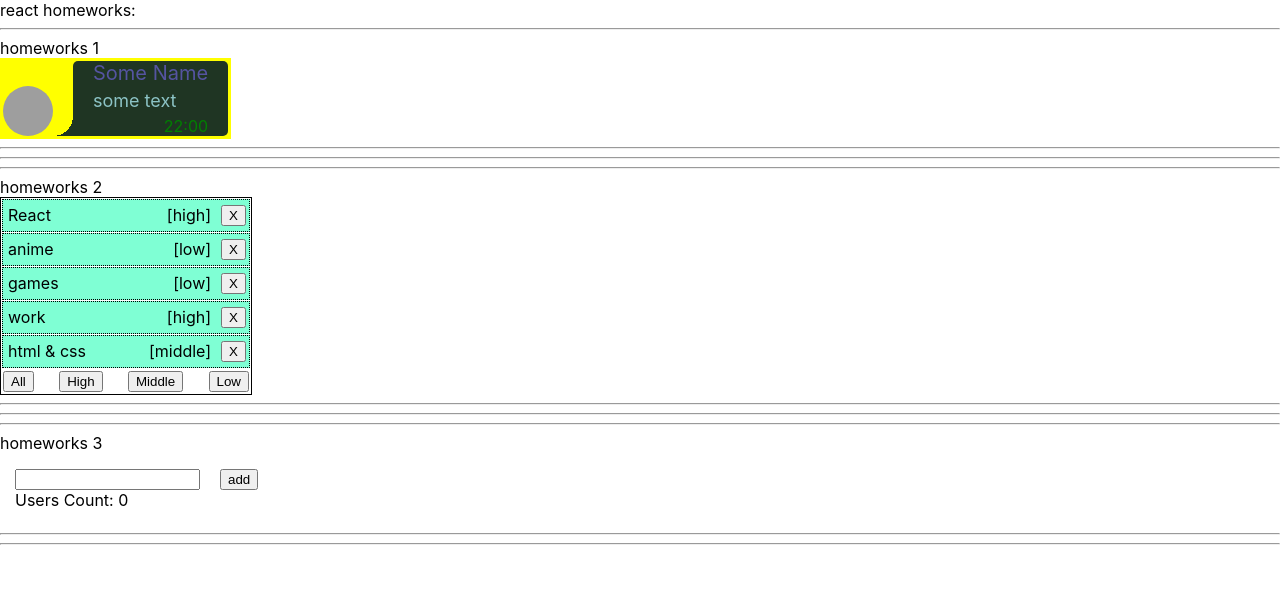
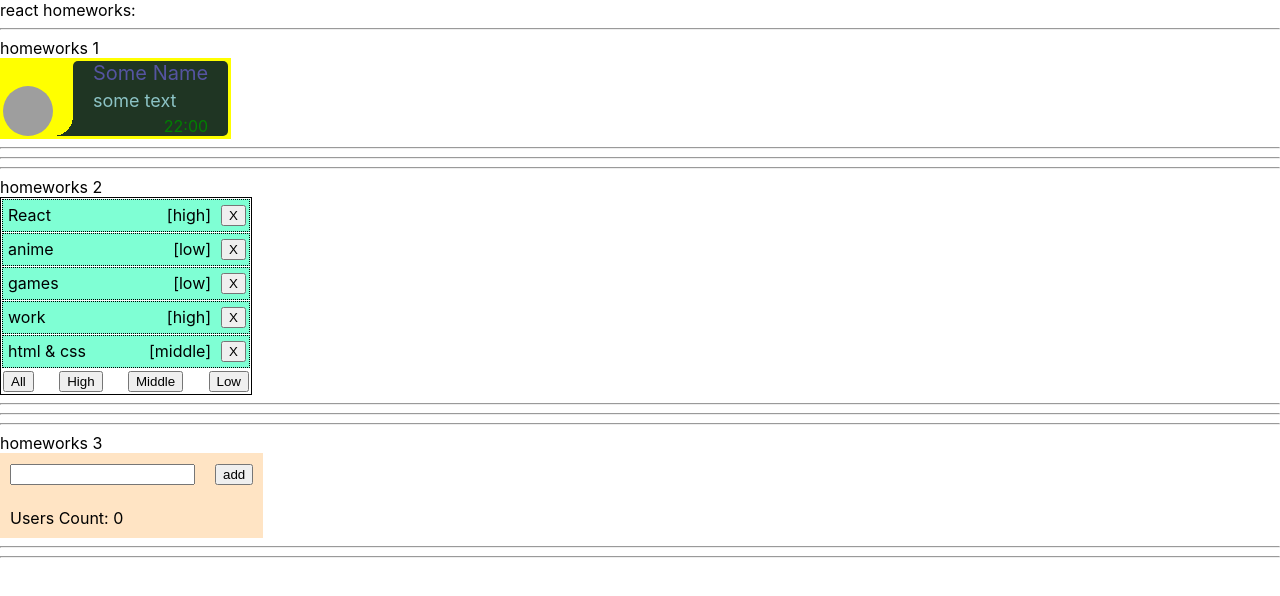
Before and after one commit to Maystrenko-Alex/HomeWorksReact, a React (Create React App) app: page / in a window 1280 px wide. Shown: the top 596 px of the page. Built offline with nearby package versions, Linux system fonts and the light colour scheme; grey boxes are pictures that could not be loaded.

Commit message:
homeworks H3

```diff
--- a/src/p2-homeworks/h3/Greeting.module.css
+++ b/src/p2-homeworks/h3/Greeting.module.css
@@ -1,7 +1,12 @@
 .wrapper {
     display: flex;
-    padding: 15px;
+    padding: 10px;
     flex-direction: column;
+    background-color: bisque;
+    width: fit-content;
+}
+.input_wrapper{
+  height: 45px;
 }
 .error {
   border: 2px solid red;
--- a/src/p2-homeworks/h3/Greeting.tsx
+++ b/src/p2-homeworks/h3/Greeting.tsx
@@ -1,4 +1,4 @@
-import React, { ChangeEvent } from 'react';
+import React, { ChangeEvent, KeyboardEvent } from 'react';
 import s from './Greeting.module.css';
 
 type GreetingPropsType = {
@@ -12,23 +12,29 @@ type GreetingPropsType = {
 // презентационная компонента (для верстальщика)
 const Greeting: React.FC<GreetingPropsType> = ({ name, setNameCallback, addUser, error, totalUsers }) => {
 
-    const errorJSX = error ? <div style={{ color: 'red'}}>ERROR</div> : '';
+  const errorJSX = error ? <div style={{ color: 'red' }}>ERROR</div> : '';
+  const errorInput = error ? s.error : s.input;
 
-    const errorInput = error ? s.error : s.input;
+  const onKeyPressHandler = (e: KeyboardEvent<HTMLInputElement>) => {
+    if (e.key === 'Enter') {
+      addUser()
+    }
+  }
 
   return (
     <div className={s.wrapper}>
-            <div>
+      <div className={s.input_wrapper}>
         <input
           value={name}
           onChange={setNameCallback}
+          onKeyPress={onKeyPressHandler}
           className={errorInput}
         />
         <button className={s.btn} onClick={addUser}>add</button>
+        {errorJSX}
       </div>
-            {errorJSX}
       <div>
-                Users Count:  {totalUsers}
+        <span>Users Count:</span>  {totalUsers}
       </div>
     </div>
   )
--- a/src/p2-homeworks/h3/GreetingContainer.tsx
+++ b/src/p2-homeworks/h3/GreetingContainer.tsx
@@ -7,16 +7,12 @@ type GreetingContainerPropsType = {
   addUserCallback: (name: string) => void
 }
 
-// более простой и понятный для новичков
-// function GreetingContainer(props: GreetingPropsType) {
+const GreetingContainer: React.FC<GreetingContainerPropsType> = ({ users, addUserCallback }) => { // деструктуризация пропсов
+  const [name, setName] = useState<string>('');
+  const [error, setError] = useState<true | false>(false);
+  const totalUsers = users.length;
 
-// более современный и удобный для про :)
-// уровень локальной логики
-const GreetingContainer: React.FC<GreetingContainerPropsType> = ({ users, addUserCallback }) => { // деструктуризация пропсов
-  const [name, setName] = useState<string>('') // стейт для инпута
-  const [error, setError] = useState<true | false>(false) // стейт для ошибки
-
-  const setNameCallback = (e: ChangeEvent<HTMLInputElement>) => { // обрабатывает вводимое имя в инпуте
+  const setNameCallback = (e: ChangeEvent<HTMLInputElement>) => {
     const nameInput = e.currentTarget.value.trim();
     if (nameInput) {
       setName(nameInput);
@@ -37,7 +33,6 @@ const GreetingContainer: React.FC<GreetingContainerPropsType> = ({ users, addUse
     }
   }
 
-  const totalUsers = users.length
 
   return (
     <Greeting
```
Also changed, not shown: src/p2-homeworks/h3/HW3.tsx (+6 -7 lines). Lines whose indentation alone changed are shown as unchanged.
